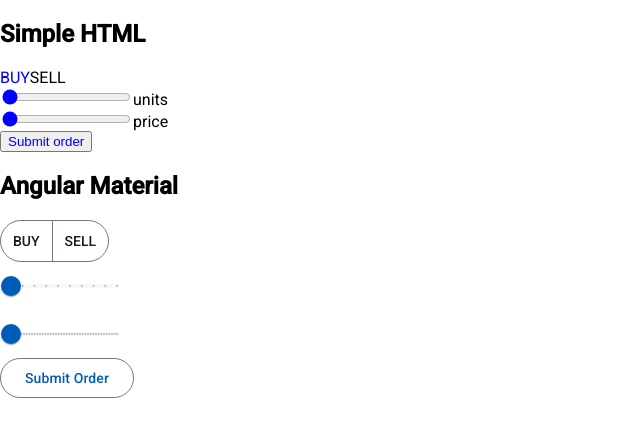
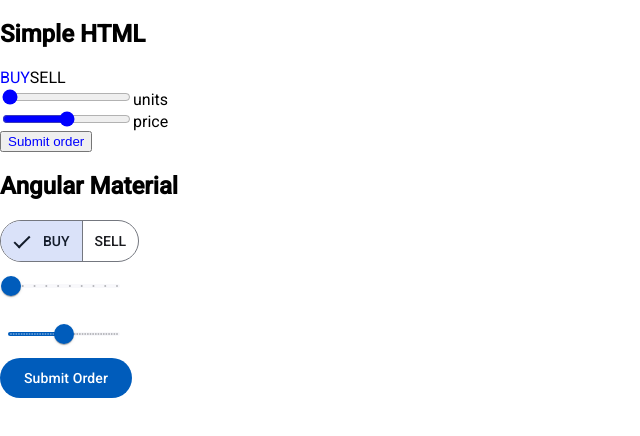
Before and after one commit to JanStureNielsen/buy-sell-example, an Angular app: page / in a window 1280 px wide. Shown: the top 436 px of the page, without its empty margins (0-640 px from the left). Built offline with nearby package versions, Linux system fonts and the light colour scheme.

Commit message:
Add bidirectional updates.

```diff
--- a/src/app/app.component.html
+++ b/src/app/app.component.html
@@ -7,11 +7,11 @@
         <span [ngClass]="sellColor()" (click)="isSell=true">SELL</span>
       </div>
       <div>
-        <input [style]="getStyle()" type="range" id="units" name="units" min="1" max="10" value="1"/>
+        <input [style]="getStyle()" type="range" id="units" name="units" [min]="unitsMin" [max]="unitsMax" [(ngModel)]="units"/>
         <label for="units">units</label>
       </div>
       <div>
-        <input [style]="getStyle()" type="range" id="price" name="price" min="1" max="100" value="1"/>
+        <input [style]="getStyle()" type="range" id="price" name="price" [min]="priceMin" [max]="priceMax" [(ngModel)]="price"/>
         <label for="price">price</label>
       </div>
       <div>
@@ -25,11 +25,12 @@
 
     <div class="order-control">
       <div>
-    <mat-button-toggle-group name="side" aria-label="Font Style">
-      <mat-button-toggle value="buy">BUY</mat-button-toggle>
-      <mat-button-toggle value="sell">SELL</mat-button-toggle>
+        <mat-button-toggle-group name="side" aria-label="Font Style" [(ngModel)]="isSell">
+          <mat-button-toggle [value]="false">BUY</mat-button-toggle>
+          <mat-button-toggle [value]="true">SELL</mat-button-toggle>
         </mat-button-toggle-group>
       </div>
+
       <div>
         <mat-slider
           [max]="unitsMax"
@@ -37,7 +38,7 @@
           [step]="unitsStep"
           discrete
           showTickMarks>
-      <input matSliderThumb #unitsSlider>
+          <input matSliderThumb [(ngModel)]="units" #unitsSlider>
         </mat-slider>
       </div>
 
@@ -49,12 +50,12 @@
           [step]="priceStep"
           discrete
           showTickMarks>
-      <input matSliderThumb #priceSlider>
+          <input matSliderThumb [(ngModel)]="price" #priceSlider>
         </mat-slider>
       </div>
 
       <div>
-    <button mat-stroked-button>Submit Order</button>
+        <button mat-flat-button>Submit Order</button>
       </div>
     </div>
 
```
Lines whose indentation alone changed are shown as unchanged.
